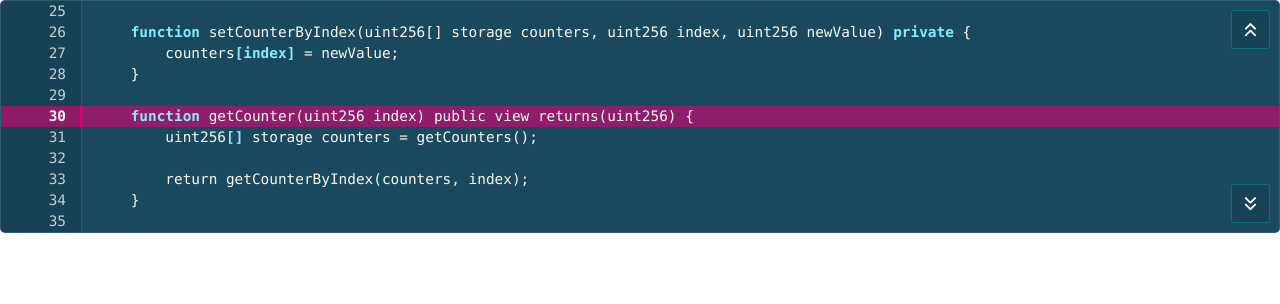
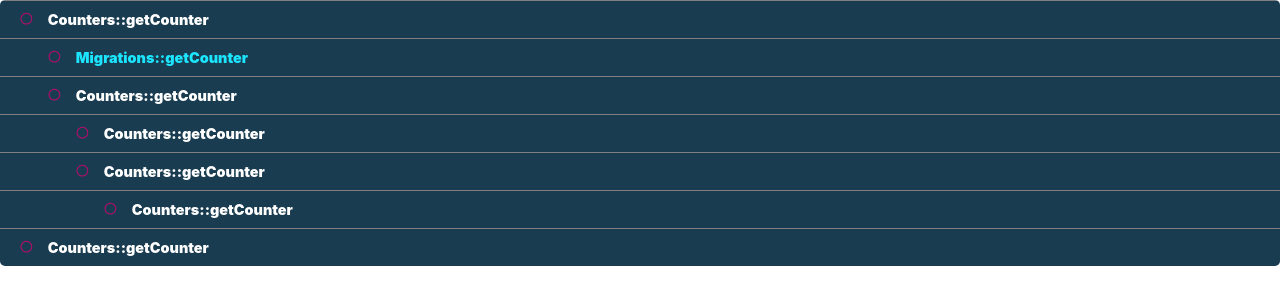
Before and after one commit to Tenderly/ethparis-txflow, a React (Create React App) app in the folder ui/: page / in a window 1280 px wide. Shown: the top 304 px of the page. Built offline with nearby package versions, Linux system fonts and the light colour scheme; what highlightjs-solidity would draw is missing.

Commit message:
Working call stack.

```diff
--- a/ui/package.json
+++ b/ui/package.json
@@ -26,5 +26,8 @@
     "not dead",
     "not ie <= 11",
     "not op_mini all"
-  ]
+  ],
+  "devDependencies": {
+    "prop-types": "latest"
+  }
 }
--- a/ui/src/App.js
+++ b/ui/src/App.js
@@ -1,7 +1,7 @@
 import React, {Component} from 'react';
 import './App.scss';
 import 'highlight.js/styles/dracula.css';
-import Stack from "./components/Stack/Stack";
+import CallStack from "./components/CallStack/CallStack";
 
 class App extends Component {
   constructor(props) {
@@ -17,7 +17,59 @@ class App extends Component {
   render() {
     return (
       <div className="App">
-        <Stack line={30} source={this.state.temp}/>
+        <CallStack source={this.state.temp} frames={
+          [
+            {
+              contractName: 'Counters',
+              functionName: 'getCounter',
+              contractAddress: '0x5afe43d905ddedd63064f424c3c8ef9bde130e0e',
+              level: 0,
+              line: 30,
+            },
+            {
+              contractName: 'Migrations',
+              functionName: 'getCounter',
+              contractAddress: '0x8fad44777e768a813fa8b5782a0eba4634e5bbf0',
+              level: 1,
+              line: 30,
+            },
+            {
+              contractName: 'Counters',
+              functionName: 'getCounter',
+              contractAddress: '0x5afe43d905ddedd63064f424c3c8ef9bde130e0e',
+              level: 1,
+              line: 30,
+            },
+            {
+              contractName: 'Counters',
+              functionName: 'getCounter',
+              contractAddress: '0x5afe43d905ddedd63064f424c3c8ef9bde130e0e',
+              level: 2,
+              line: 30,
+            },
+            {
+              contractName: 'Counters',
+              functionName: 'getCounter',
+              contractAddress: '0x5afe43d905ddedd63064f424c3c8ef9bde130e0e',
+              level: 2,
+              line: 30,
+            },
+            {
+              contractName: 'Counters',
+              functionName: 'getCounter',
+              contractAddress: '0x5afe43d905ddedd63064f424c3c8ef9bde130e0e',
+              level: 3,
+              line: 30,
+            },
+            {
+              contractName: 'Counters',
+              functionName: 'getCounter',
+              contractAddress: '0x5afe43d905ddedd63064f424c3c8ef9bde130e0e',
+              level: 0,
+              line: 30,
+            }
+          ]
+        }/>
       </div>
     );
   }
--- /dev/null
+++ b/ui/src/components/CallStack/CallStack.js
@@ -0,0 +1,31 @@
+import React, {Component} from 'react';
+import PropTypes from 'prop-types';
+import StackEntry from "../StackEntry/StackEntry";
+
+import './CallStack.scss';
+
+class CallStack extends Component {
+  constructor(props) {
+    super(props);
+  }
+
+  render() {
+    const {source, frames} = this.props;
+
+    return (
+      <div className='CallStack'>
+        {frames.map((frame, i) => {
+          return <StackEntry key={i} contractName={frame.contractName} level={frame.level} source={source}
+                             functionName={frame.functionName} line={frame.line} contractAddress={frame.contractAddress}/>;
+        })}
+      </div>
+    );
+  }
+}
+
+CallStack.propTypes = {
+  source: PropTypes.string.isRequired,
+  frames: PropTypes.arrayOf(PropTypes.object).isRequired,
+};
+
+export default CallStack;
--- /dev/null
+++ b/ui/src/components/CallStack/CallStack.scss
@@ -0,0 +1,4 @@
+.CallStack {
+  border-radius: 5px;
+  overflow: hidden;
+}
--- a/ui/src/components/Stack/Stack.scss
+++ b/ui/src/components/Stack/Stack.scss
@@ -11,7 +11,6 @@ $ExpandCodeButtonSize: 37px;
   .Stack {
     overflow: hidden;
     position: relative;
-    border-radius: 5px;
     background-color: #1a495f;
     border: 1px solid rgba(255, 255, 255, 0.1);
     font-family: $MonospaceFontFamily;
--- /dev/null
+++ b/ui/src/components/StackEntry/StackEntry.js
@@ -0,0 +1,64 @@
+import React, {Component} from 'react';
+import PropTypes from 'prop-types';
+import classNames from 'classnames';
+import Stack from "../Stack/Stack";
+
+import "./StackEntry.scss";
+import Icon from "../Icon/Icon";
+
+function hashContract(name) {
+  let h = 0;
+  for (let i = 0; i < name.length; i++) {
+    h = Math.imul(31, h) + name.charCodeAt(i) | 0;
+  }
+  return Math.abs(h) % 4;
+}
+
+class StackEntry extends Component {
+  constructor(props) {
+    super(props);
+
+    this.state = {
+      open: false,
+    }
+  }
+
+  handleToggle = () => {
+    this.setState({open: !this.state.open});
+  };
+
+  render() {
+    const {open} = this.state;
+    const {source, line, contractName, contractAddress, functionName, level} = this.props;
+
+    const variant = hashContract(contractAddress);
+
+    const levelStyle = {
+      marginLeft: `${level * 28}px`,
+    };
+
+    return (
+      <div className='StackEntry'>
+        <div className='StackEntryHeadingWrapper' onClick={this.handleToggle}>
+          <div className='StackEntryHeading' style={levelStyle}>
+            <Icon icon="circle" className="PointIcon"/>
+            <div
+              className={classNames("TraceMessage", `TraceMessageVariant${variant}`)}>{contractName}::{functionName}</div>
+          </div>
+        </div>
+        {open && <Stack source={source} line={line}/>}
+      </div>
+    );
+  }
+}
+
+StackEntry.propTypes = {
+  source: PropTypes.string.isRequired,
+  contractName: PropTypes.string.isRequired,
+  contractAddress: PropTypes.string.isRequired,
+  functionName: PropTypes.string.isRequired,
+  line: PropTypes.number.isRequired,
+  level: PropTypes.number.isRequired,
+};
+
+export default StackEntry;
--- /dev/null
+++ b/ui/src/components/StackEntry/StackEntry.scss
@@ -0,0 +1,45 @@
+@import "../../common/styles/colors";
+@import "../../common/styles/font";
+
+.StackEntry {
+  border-top: 1px solid transparentize($BlackColor, 0.5);
+
+  .StackEntryHeadingWrapper {
+    padding: 10px 20px;
+    cursor: pointer;
+    background-color: #193c51;
+    transition: 0.1s;
+
+    .StackEntryHeading {
+      display: flex;
+      align-items: center;
+
+      .TraceMessage {
+        font-size: $FontSize200;
+        font-weight: 900;
+
+        &.TraceMessageVariant0 {
+          color: $WhiteColor;
+        }
+
+        &.TraceMessageVariant1 {
+          color: #f1ed07;
+        }
+
+        &.TraceMessageVariant2 {
+          color: #1ce6ff;
+        }
+
+        &.TraceMessageVariant3 {
+          color: #ff5252;
+        }
+      }
+
+      .PointIcon {
+        margin-right: 15px;
+        font-size: $FontSize100;
+        color: transparentize($PrimaryColor600, 0.2);
+      }
+    }
+  }
+}
```
Also changed, not shown: 1 other file (tests, documents, lock files or other folders).
